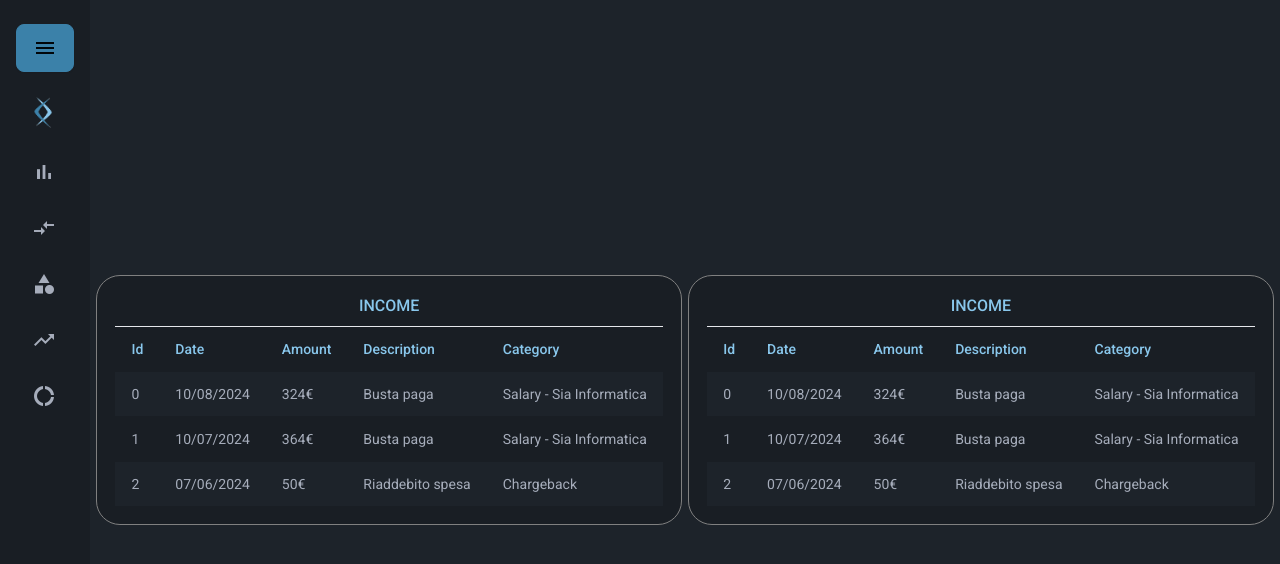
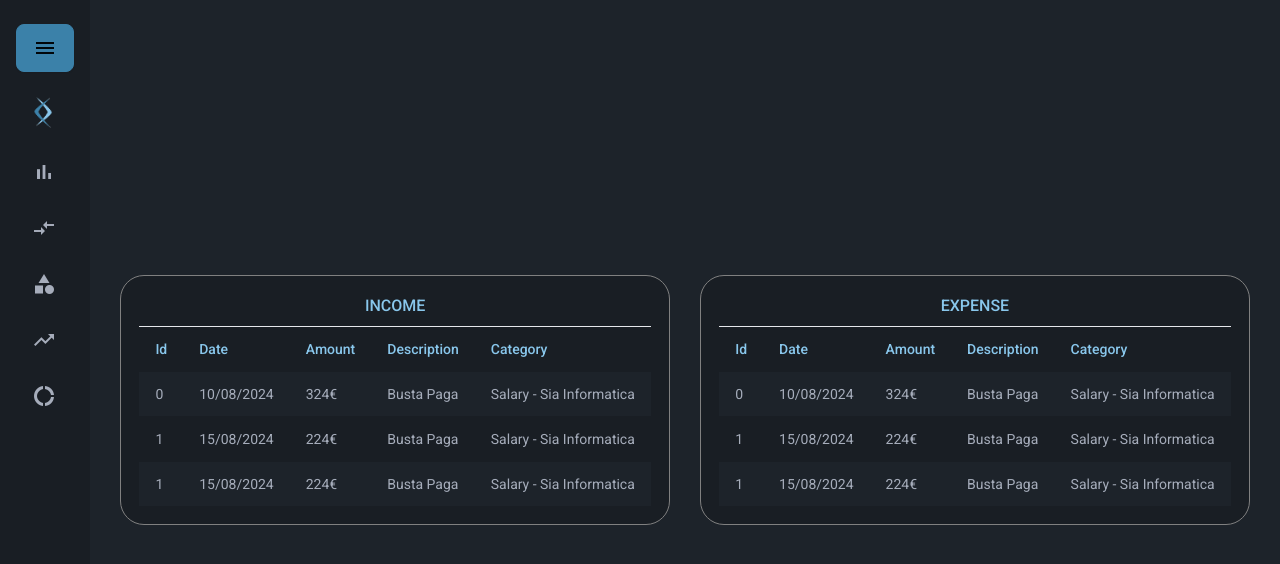
Before and after one commit to AleZane29/Personal-Finance, an Angular app in the folder personal-finance-app/: page /transactions in a window 1280 px wide. Shown: the top 564 px of the page. Built offline with nearby package versions, Linux system fonts and the light colour scheme.

Commit message:
Reso tabella dinamica

```diff
--- a/personal-finance-app/src/app/components/fxf-table/fxf-table.component.html
+++ b/personal-finance-app/src/app/components/fxf-table/fxf-table.component.html
@@ -1,18 +1,28 @@
 <div class="table-container bg-base-200">
   <div class="table-title-container text-secondary font-medium">
-    <p>INCOME</p>
+    <p>{{ title }}</p>
   </div>
   <table class="table table-zebra">
     <!-- head -->
     <tbody>
       <tr class="text-secondary font-medium">
-        <td>Id</td>
+        @for(item of headers; track item){
+        <td>{{ item }}</td>
+        }
+        <!-- <td>Id</td>
         <td>Date</td>
         <td>Amount</td>
         <td>Description</td>
-        <td>Category</td>
+        <td>Category</td> -->
       </tr>
-      <tr class="bg-base-100">
+      @for(row of content; track row){
+      <tr>
+        @for(item of row; track item){
+        <td>{{ item }}</td>
+        }
+      </tr>
+      }
+      <!-- <tr class="bg-base-100">
         <td>0</td>
         <td>10/08/2024</td>
         <td>324€</td>
@@ -32,7 +42,7 @@
         <td>50€</td>
         <td>Riaddebito spesa</td>
         <td>Chargeback</td>
-      </tr>
+      </tr> -->
     </tbody>
   </table>
 </div>
--- a/personal-finance-app/src/app/pages/fxf-transactions/fxf-transactions.component.html
+++ b/personal-finance-app/src/app/pages/fxf-transactions/fxf-transactions.component.html
@@ -1,6 +1,7 @@
-<!-- <div class="table-container"> -->
-<fxf-table></fxf-table>
-<!-- </div>
-<div class="table-container"> -->
-<fxf-table></fxf-table>
-<!-- </div> -->
+<fxf-table [title]="'INCOME'" [headers]="headers" [content]="contentIncome">
+</fxf-table>
+<fxf-table
+  [title]="'EXPENSE'"
+  [headers]="headers"
+  [content]="contentExpense"
+></fxf-table>
--- a/personal-finance-app/src/app/pages/fxf-transactions/fxf-transactions.component.ts
+++ b/personal-finance-app/src/app/pages/fxf-transactions/fxf-transactions.component.ts
@@ -8,4 +8,17 @@ import { FxfTableComponent } from '../../components/fxf-table/fxf-table.componen
   templateUrl: './fxf-transactions.component.html',
   styleUrl: './fxf-transactions.component.scss',
 })
-export class FxfTransactionsComponent {}
+export class FxfTransactionsComponent {
+  headers: string[] = ['Id', 'Date', 'Amount', 'Description', 'Category'];
+  //CONTENT DA RECUPERARE TRAMITE JSON
+  contentIncome: any[][] = [
+    [0, '10/08/2024', 324 + '€', 'Busta Paga', 'Salary - Sia Informatica'],
+    [1, '15/08/2024', 224 + '€', 'Busta Paga', 'Salary - Sia Informatica'],
+    [1, '15/08/2024', 224 + '€', 'Busta Paga', 'Salary - Sia Informatica'],
+  ];
+  contentExpense: any[][] = [
+    [0, '10/08/2024', 324 + '€', 'Busta Paga', 'Salary - Sia Informatica'],
+    [1, '15/08/2024', 224 + '€', 'Busta Paga', 'Salary - Sia Informatica'],
+    [1, '15/08/2024', 224 + '€', 'Busta Paga', 'Salary - Sia Informatica'],
+  ];
+}
```
Also changed, not shown: personal-finance-app/src/app/components/fxf-table/fxf-table.component.ts (+6 -2 lines).
